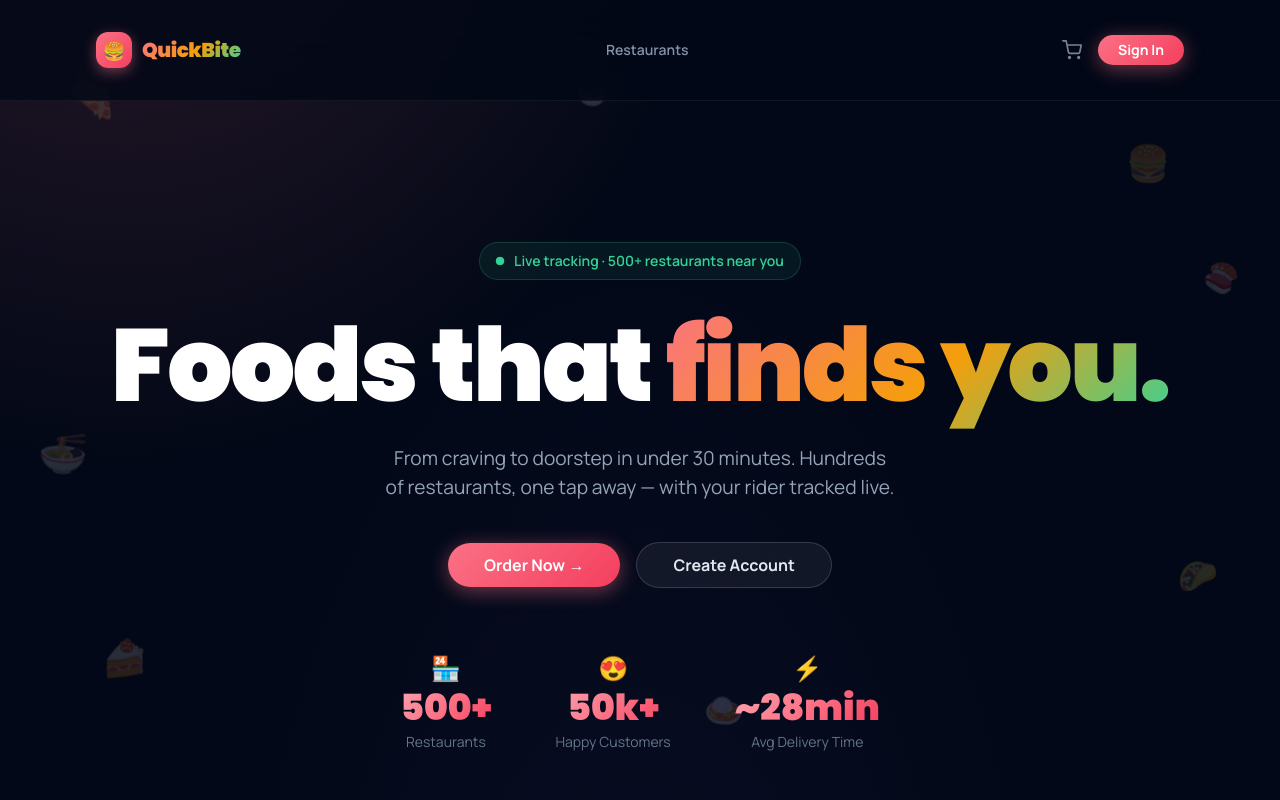
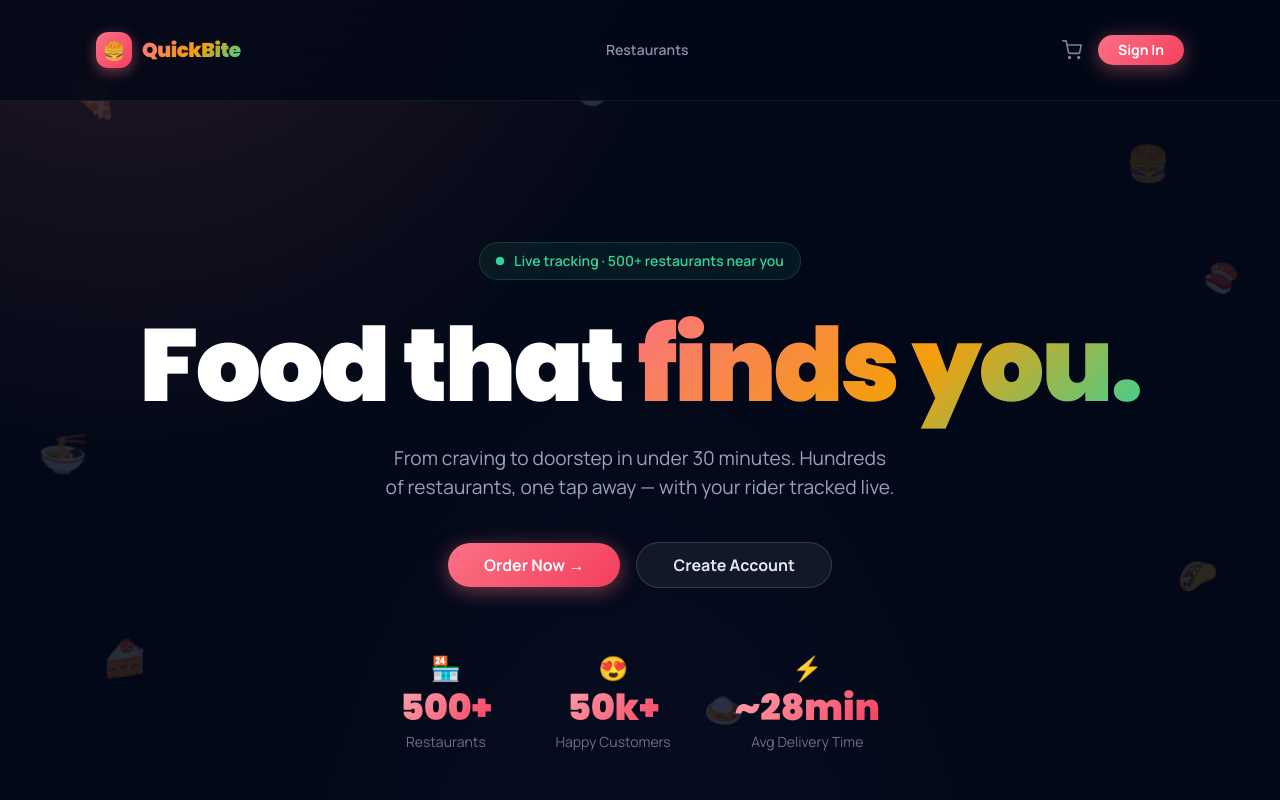
Before and after one commit to IT22014290/CTSE-Assignment-01-Food-Delivery, a React (Vite) app in the folder frontend/: page / in a window 1280 px wide. Shown: the top 800 px of the page. Built offline with nearby package versions, Linux system fonts and the light colour scheme.

Commit message:
change heading

```diff
--- a/frontend/src/pages/LandingPage.jsx
+++ b/frontend/src/pages/LandingPage.jsx
@@ -72,7 +72,7 @@ function LandingPage() {
             className="font-display font-black tracking-tight text-white animate-slide-up"
             style={{ fontSize: 'clamp(2.8rem, 8vw, 6.5rem)', lineHeight: 1.05 }}
           >
-            Foods that{' '}
+            Food that{' '}
             <span className="gradient-text">finds you.</span>
           </h1>
 
```
